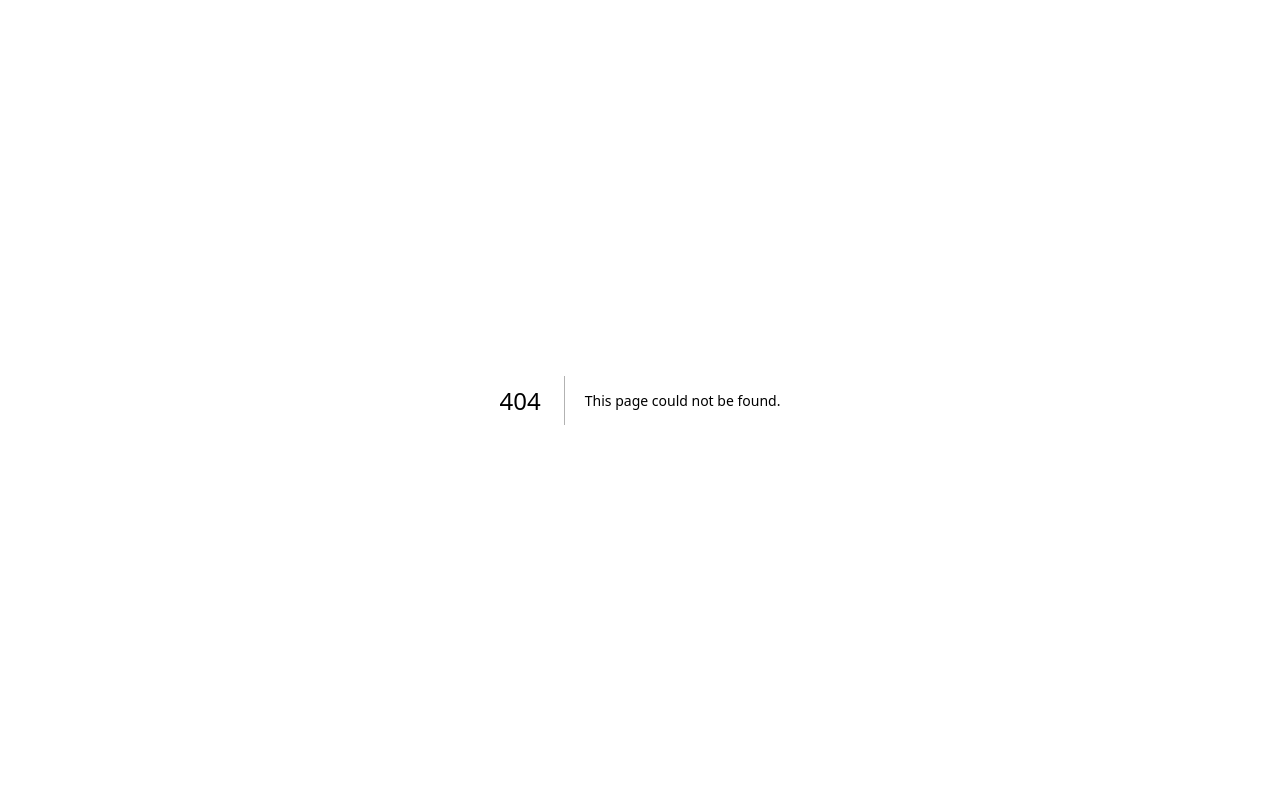
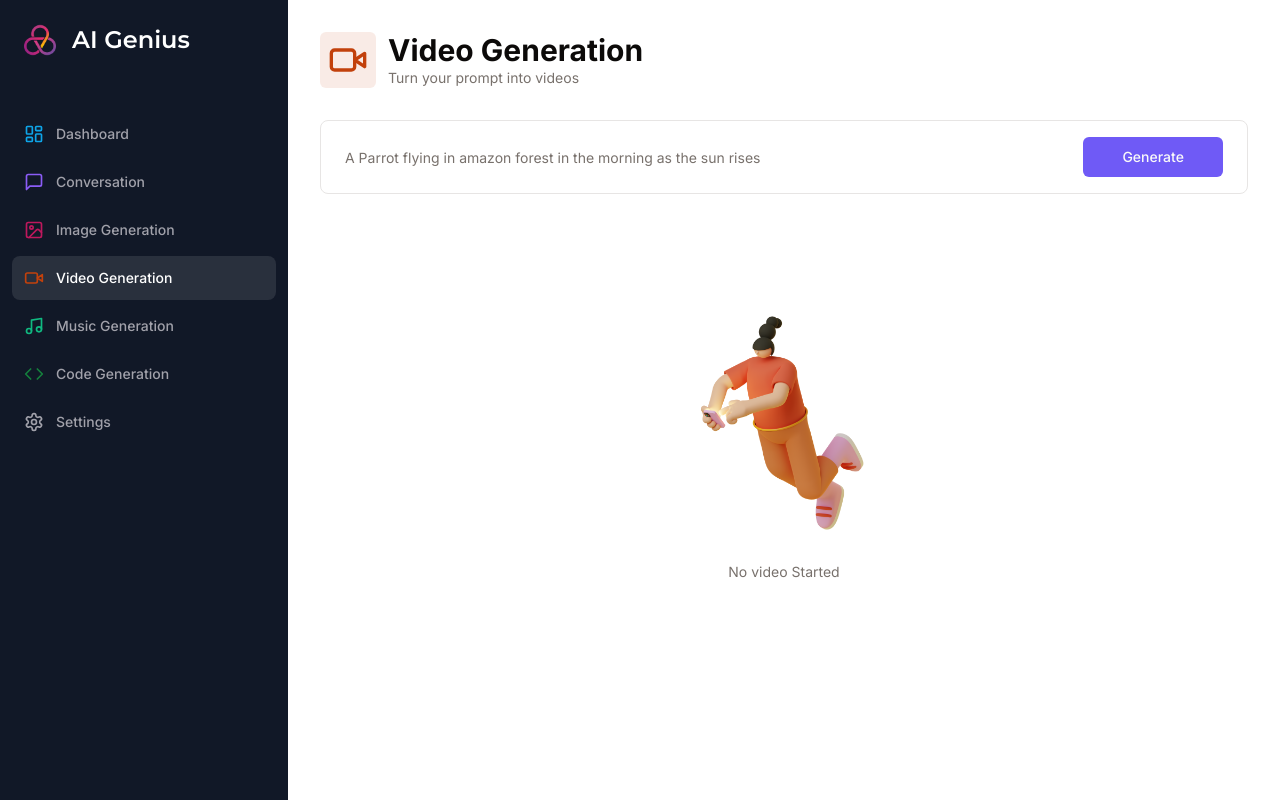
Before and after one commit to mjunaidca/mjs-ai-saas-app, a Next.js app: page /video in a window 1280 px wide. Before the commit this address had no page. Built offline with nearby package versions, Linux system fonts and the light colour scheme.

Commit message:
feat - add video and music generation AI modules

```diff
--- a/package.json
+++ b/package.json
@@ -33,6 +33,7 @@
     "react-dom": "18.2.0",
     "react-hook-form": "^7.45.4",
     "react-markdown": "^8.0.7",
+    "replicate": "^0.16.1",
     "tailwind-merge": "^1.14.0",
     "tailwindcss": "3.3.3",
     "tailwindcss-animate": "^1.0.7",
--- /dev/null
+++ b/src/app/(dashboard)/(routes)/music/constants.ts
@@ -0,0 +1,7 @@
+import * as z from 'zod';
+
+export const formSchema = z.object({
+    prompt: z.string().min(1, {
+        message: "Prompt is required"
+    })
+})
--- /dev/null
+++ b/src/app/(dashboard)/(routes)/music/page.tsx
@@ -0,0 +1,124 @@
+"use client";
+
+import * as z from "zod";
+import { zodResolver } from "@hookform/resolvers/zod";
+import { useForm } from "react-hook-form";
+import { useRouter } from "next/navigation";
+import { Music } from "lucide-react";
+import axios from "axios";
+import { useState } from "react";
+import { ChatCompletionRequestMessage } from "openai";
+
+import { Heading } from "@/components/heading";
+
+import { formSchema } from "./constants";
+import { Form, FormControl, FormField, FormItem } from "@/components/ui/form";
+import { Input } from "@/components/ui/input";
+import { Button } from "@/components/ui/button";
+import { Empty } from "@/components/empty";
+import { Loader } from "@/components/loader";
+
+export default function MusicPage() {
+  const router = useRouter();
+  const [music, setMusic] = useState<string>();
+
+  const form = useForm<z.infer<typeof formSchema>>({
+    resolver: zodResolver(formSchema),
+    defaultValues: {
+      prompt: "",
+    },
+  });
+
+  const isLoading = form.formState.isSubmitting;
+
+  const onSubmit = async (values: z.infer<typeof formSchema>) => {
+    try {
+      setMusic(undefined);
+
+      const response = await axios.post("/api/music", values);
+      console.log(response);
+
+      setMusic(response.data.audio);
+      form.reset();
+    } catch (error) {
+      //* Open Pro Modal
+      console.log(error);
+    } finally {
+      router.refresh();
+    }
+  };
+
+  return (
+    <div>
+      <Heading
+        title="Music Generation"
+        description="Tuen your prompt into music"
+        icon={Music}
+        iconColor="text-emerald-500"
+        bgColor="bg-emerald-500/10"
+      />
+      <div className="px-4 lg:px-8">
+        <div>
+          <Form {...form}>
+            <form
+              onSubmit={form.handleSubmit(onSubmit)}
+              className="
+                rounded-lg
+                border
+                w-full
+                p-4
+                px-3
+                md:px-6
+                focus-within:shadow-sm
+                grid
+                grid-cols-12
+                gap-2
+              "
+            >
+              <FormField
+                name="prompt"
+                render={({ field }) => (
+                  <FormItem className="col-span-12 lg:col-span-10">
+                    <FormControl className="m-0 p-0">
+                      <Input
+                        className="border-0 outline-none focus-visible:ring-0 focus-visible:ring-transparent"
+                        disabled={isLoading}
+                        placeholder="Compose solo tunes"
+                        {...field}
+                      />
+                    </FormControl>
+                  </FormItem>
+                )}
+              />
+              <Button
+                className="col-span-12 lg:col-span-2 w-full"
+                type="submit"
+                disabled={isLoading}
+                size="icon"
+              >
+                Generate
+              </Button>
+            </form>
+          </Form>
+        </div>
+
+        {isLoading && (
+          <div className="p-8 rounded-lg w-full flex items-center justify-center bg-muted">
+            <Loader />
+          </div>
+        )}
+
+        {!music && !isLoading && (
+          <div>
+            <Empty label="No Music Started" />
+          </div>
+        )}
+        {music && (
+          <audio controls className="w-full mt-8">
+            <source src={music} />
+          </audio>
+        )}
+      </div>
+    </div>
+  );
+}
--- /dev/null
+++ b/src/app/(dashboard)/(routes)/video/constants.ts
@@ -0,0 +1,7 @@
+import * as z from 'zod';
+
+export const formSchema = z.object({
+    prompt: z.string().min(1, {
+        message: "Prompt is required"
+    })
+})
--- /dev/null
+++ b/src/app/(dashboard)/(routes)/video/page.tsx
@@ -0,0 +1,126 @@
+"use client";
+
+import * as z from "zod";
+import { zodResolver } from "@hookform/resolvers/zod";
+import { useForm } from "react-hook-form";
+import { useRouter } from "next/navigation";
+import { Music, Video } from "lucide-react";
+import axios from "axios";
+import { useState } from "react";
+
+import { Heading } from "@/components/heading";
+
+import { formSchema } from "./constants";
+import { Form, FormControl, FormField, FormItem } from "@/components/ui/form";
+import { Input } from "@/components/ui/input";
+import { Button } from "@/components/ui/button";
+import { Empty } from "@/components/empty";
+import { Loader } from "@/components/loader";
+
+export default function VideoPage() {
+  const router = useRouter();
+  const [video, setVideo] = useState<string>();
+
+  const form = useForm<z.infer<typeof formSchema>>({
+    resolver: zodResolver(formSchema),
+    defaultValues: {
+      prompt: "",
+    },
+  });
+
+  const isLoading = form.formState.isSubmitting;
+
+  const onSubmit = async (values: z.infer<typeof formSchema>) => {
+    try {
+      setVideo(undefined);
+
+      const response = await axios.post("/api/video", values);
+      console.log(response);
+
+      setVideo(response.data[0]);
+      form.reset();
+    } catch (error) {
+      //* Open Pro Modal
+      console.log(error);
+    } finally {
+      router.refresh();
+    }
+  };
+
+  return (
+    <div>
+      <Heading
+        title="Video Generation"
+        description="Turn your prompt into videos"
+        icon={Video}
+        iconColor="text-orange-700"
+        bgColor="bg-orange-700/10"
+      />
+      <div className="px-4 lg:px-8">
+        <div>
+          <Form {...form}>
+            <form
+              onSubmit={form.handleSubmit(onSubmit)}
+              className="
+                rounded-lg
+                border
+                w-full
+                p-4
+                px-3
+                md:px-6
+                focus-within:shadow-sm
+                grid
+                grid-cols-12
+                gap-2
+              "
+            >
+              <FormField
+                name="prompt"
+                render={({ field }) => (
+                  <FormItem className="col-span-12 lg:col-span-10">
+                    <FormControl className="m-0 p-0">
+                      <Input
+                        className="border-0 outline-none focus-visible:ring-0 focus-visible:ring-transparent"
+                        disabled={isLoading}
+                        placeholder="A Parrot flying in amazon forest in the morning as the sun rises"
+                        {...field}
+                      />
+                    </FormControl>
+                  </FormItem>
+                )}
+              />
+              <Button
+                className="col-span-12 lg:col-span-2 w-full"
+                type="submit"
+                disabled={isLoading}
+                size="icon"
+              >
+                Generate
+              </Button>
+            </form>
+          </Form>
+        </div>
+
+        {isLoading && (
+          <div className="p-8 rounded-lg w-full flex items-center justify-center bg-muted">
+            <Loader />
+          </div>
+        )}
+
+        {!video && !isLoading && (
+          <div>
+            <Empty label="No video Started" />
+          </div>
+        )}
+        {video && (
+          <video
+            controls
+            className="w-full mt-8 aspect-video rounded-lg border bg-black"
+          >
+            <source src={video} />
+          </video>
+        )}
+      </div>
+    </div>
+  );
+}
--- /dev/null
+++ b/src/app/api/music/route.ts
@@ -0,0 +1,42 @@
+import { auth } from "@clerk/nextjs";
+import { NextResponse } from "next/server";
+import Replicate from 'replicate';
+
+const replicate = new Replicate({
+    auth: process.env.REPLICATE_API_TOKEN || ''
+})
+
+export async function POST(req: Request) {
+    try {
+
+        const { userId } = auth()
+
+        const body = await req.json();
+        const { prompt } = body;
+
+        if (!userId) {
+            return new NextResponse("Unauthorized", { status: 401 })
+        }
+
+
+        if (!prompt) {
+            return new NextResponse("Prompt are required", { status: 500 })
+        }
+
+        const response = await replicate.run(
+            "riffusion/riffusion:8cf61ea6c56afd61d8f5b9ffd14d7c216c0a93844ce2d82ac1c9ecc9c7f24e05",
+            {
+                input: {
+                    prompt_a: prompt
+                }
+            }
+        );
+
+        return NextResponse.json(response)
+
+    } catch (error) {
+        console.log('[MUSIC_ERROR]', error);
+        return new NextResponse("Internal Error", { status: 500 })
+
+    }
+}
--- /dev/null
+++ b/src/app/api/video/route.ts
@@ -0,0 +1,42 @@
+import { auth } from "@clerk/nextjs";
+import { NextResponse } from "next/server";
+import Replicate from 'replicate';
+
+const replicate = new Replicate({
+    auth: process.env.REPLICATE_API_TOKEN || ''
+})
+
+export async function POST(req: Request) {
+    try {
+
+        const { userId } = auth()
+
+        const body = await req.json();
+        const { prompt } = body;
+
+        if (!userId) {
+            return new NextResponse("Unauthorized", { status: 401 })
+        }
+
+
+        if (!prompt) {
+            return new NextResponse("Prompt are required", { status: 500 })
+        }
+
+        const response = await replicate.run(
+            "anotherjesse/zeroscope-v2-xl:9f747673945c62801b13b84701c783929c0ee784e4748ec062204894dda1a351",
+            {
+                input: {
+                    prompt: prompt
+                }
+            }
+        );
+
+        return NextResponse.json(response)
+
+    } catch (error) {
+        console.log('[VIDEO_ERROR]', error);
+        return new NextResponse("Internal Error", { status: 500 })
+
+    }
+}
```
Also changed, not shown: 1 other file (tests, documents, lock files or other folders).
